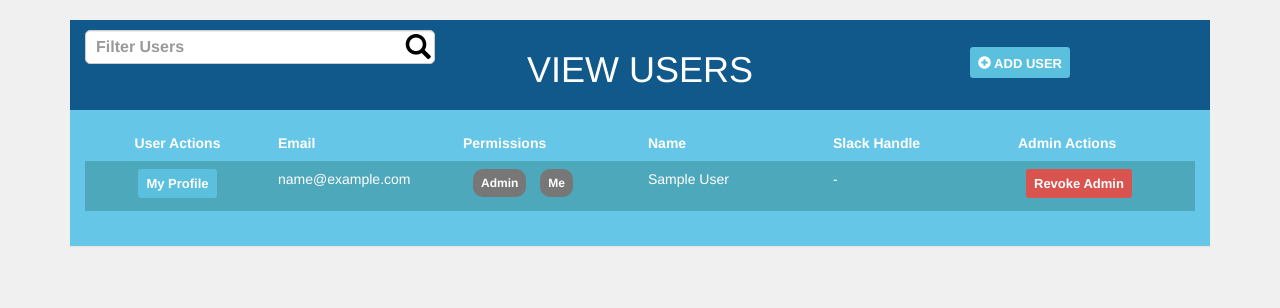
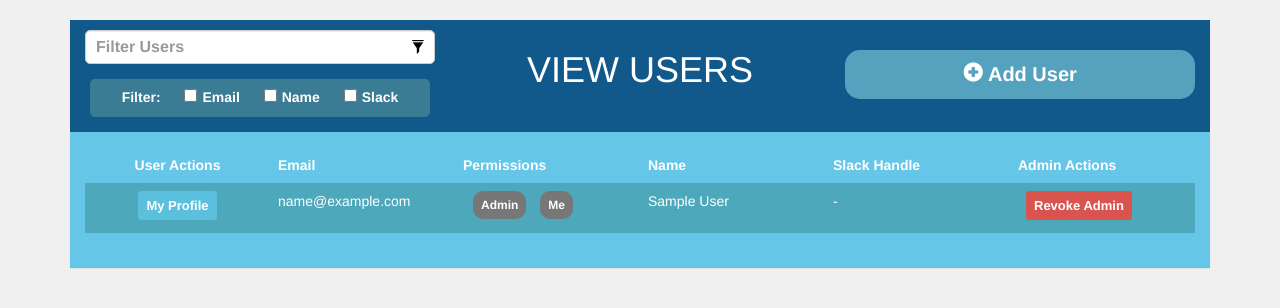
Before and after one commit to danfox13/impactcast, a Node server app: page /viewUsers in a window 1280 px wide. Shown: the part 112-420 px from the top of the page. Run offline with Node 20, Linux system fonts and the light colour scheme; the visitor is signed in with stand-in values (Sample User, id 1); some libraries are stand-ins or nearby versions.

Commit message:
Filter works

```diff
--- a/public/style.css
+++ b/public/style.css
@@ -8,7 +8,7 @@ h1, h2, h3, h4, h5, h6 {
 
 .btn {
     border: 0;
-    border-radius: 0;
+    border-radius: 15px;
 }
 
 .btn-success {
@@ -52,6 +52,21 @@ h1, h2, h3, h4, h5, h6 {
     line-height: 40px;
 }
 
+.inset{
+    background-color: #397C94;
+    border-radius: 5px;
+    padding: 5px;
+    margin: 5px;
+}
+
+input[type="checkbox"]{
+    margin: 5px 5px 5px 20px;
+}
+
+.changeItem{
+    background-color: #8bd685;
+}
+
 .form-control, .input-group-addon {
     border-radius: 0;
 }
@@ -91,9 +106,9 @@ h1, h2, h3, h4, h5, h6 {
     padding:10px;
 }
 
-.glyphicon.glyphicon-search{
+.glyphicon.glyphicon-filter{
     color:black;
-    font-size: 70%;
+    font-size: 100%;
 }
 
 .navbar-nav > li > a {
@@ -143,6 +158,17 @@ h1, h2, h3, h4, h5, h6 {
     text-transform: uppercase;
 }
 
+.panel-default > .panel-heading, .modal-header.checkbox{
+    background-color: rgb(17, 89, 139);
+    border: 0;
+    border-radius: 0;
+    color: white;
+    font-size:100%;
+    font-weight: bold;
+    text-align: center;
+    text-transform: none;
+}
+
 .table, .table a {
     text-transform: none;
     color: white;
@@ -176,3 +202,11 @@ h1, h2, h3, h4, h5, h6 {
 .table-striped > tbody > tr:nth-of-type(even) {
     background-color: #488ea5;
 }
+
+h1 > a{
+    width: 100%;
+    font-size: 20px !important;
+    padding: 10px !important;
+    font-weight: bold !important;
+    text-transform: none;
+}
--- a/views/user/viewUsers.ejs
+++ b/views/user/viewUsers.ejs
@@ -22,7 +22,23 @@
             tr = table.getElementsByTagName("tr");
             //console.log("tr = " + tr);
             for(t in tr){console.log("Item - " + t);}
-            columns = [1, 3, 4];
+            var columns = [];
+            if(document.getElementById("emailBox").checked){
+                columns = columns.concat([1]);
+                console.log("columns = " + columns);
+            }
+
+            if(document.getElementById("nameBox").checked){
+                columns = columns.concat([3]);
+                console.log("columns = " + columns);
+            }
+
+            if(document.getElementById("slackBox").checked){
+                columns = columns.concat([4]);
+                console.log("columns = " + columns);
+            }
+
+            console.log("columns = " + columns);
 
             // Loop through all table rows, and hide those who don't match the search query
             for (i = 1; i < tr.length; i++) {
@@ -54,7 +70,13 @@
                     <div class="form-group has-feedback">
                         <input type="text" class="search-query form-control"
                        id="userSearch" onkeyup="filterUser()" placeholder="Filter Users">
-                        <i class="glyphicon glyphicon-search form-control-feedback"></i>
+                        <i class="glyphicon glyphicon-filter form-control-feedback"></i>
+                    </div>
+                    <div class="row inset">
+                        Filter:
+                        <input type="checkbox" id="emailBox"><label for="emailBox">Email</label>
+                        <input type="checkbox" id="nameBox"><label for="emailBox">Name</label>
+                        <input type="checkbox" id="slackBox"><label for="emailBox">Slack</label>
                     </div>
                 </div>
             <div class="col-sm-4">
@@ -62,9 +84,9 @@
             </div>
             <div class="col-sm-4">
                 <% if(viewer.isAdmin){%><!-- If an admin is viewing, they can add users -->
-                <a href="/addUser" class="label label-info"
+                <h1><a href="/addUser" class="btn btn-success"
                    role="button">
-                    <span class="glyphicon glyphicon-plus-sign"></span> Add User</a>
+                        <span class="glyphicon glyphicon-plus-sign"></span> Add User</a></h1>
                 <%}%>
             </div>
             </div>
```
Also changed, not shown: views/index.ejs (+4 -4 lines).
